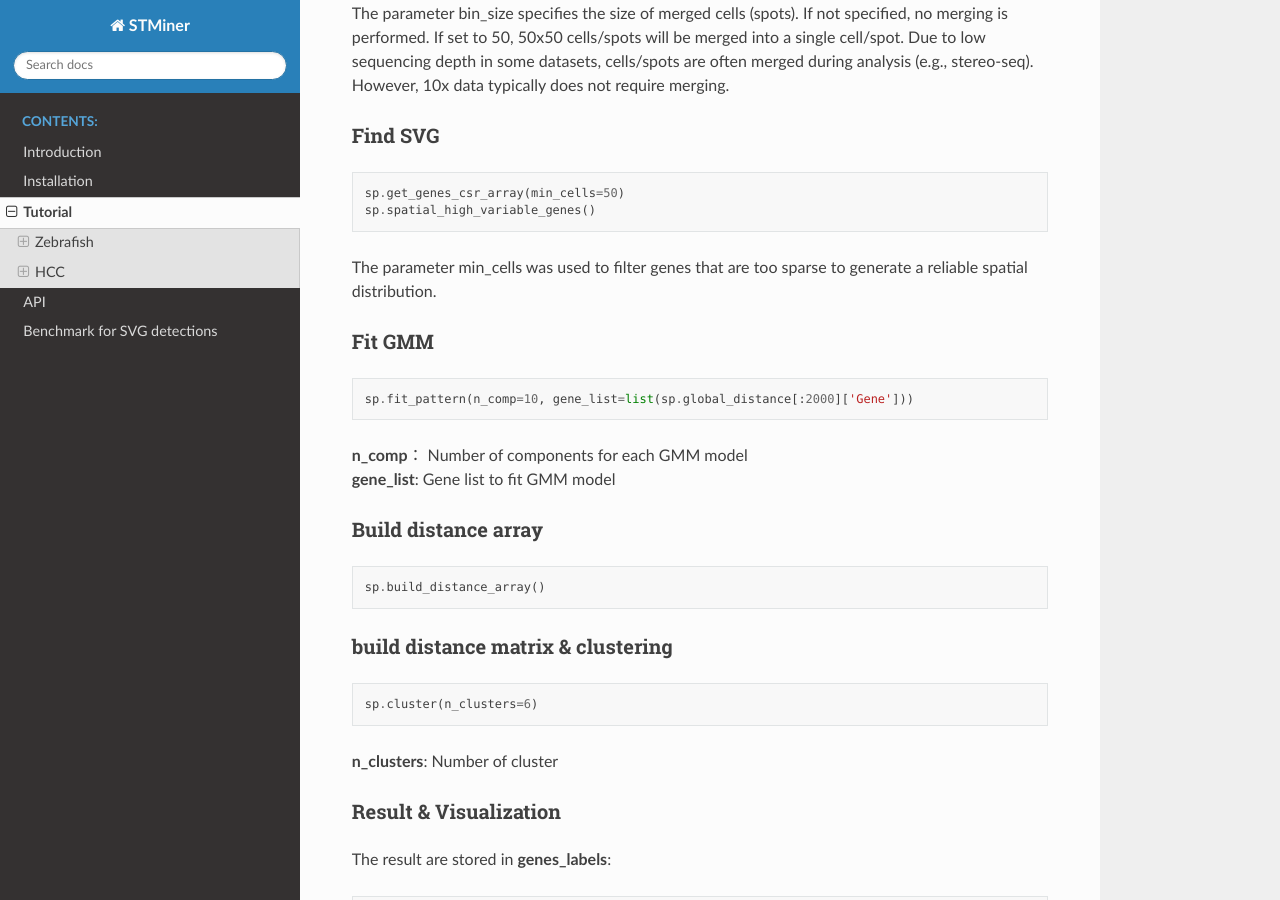
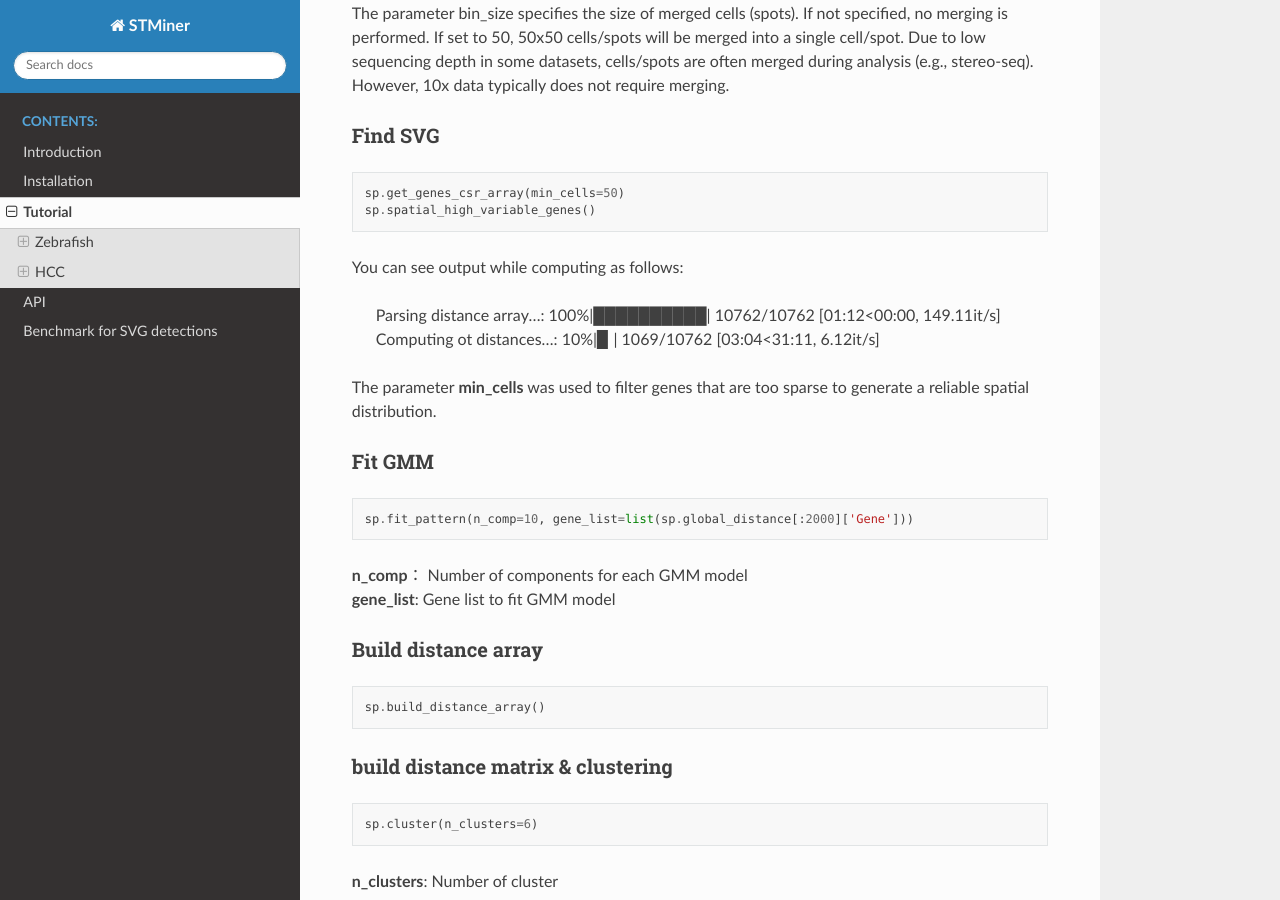
Before and after one commit to PSSUN/STMinerDoc, a Sphinx documentation site: the page built from source/Tutorial/Tutorial.md, in a window 1280 px wide and 900 px high, scrolled down 481 px. Built offline with Sphinx 7.4.7 and the Read the Docs theme 2.0.0, drawn with Linux system fonts in a browser that asks for light colours.

Commit message:
Update Tutorial.md

````diff
--- a/source/Tutorial/Tutorial.md
+++ b/source/Tutorial/Tutorial.md
@@ -25,7 +25,11 @@ sp.get_genes_csr_array(min_cells=50)
 sp.spatial_high_variable_genes()
 ```
 
-The parameter min_cells was used to filter genes that are too sparse to generate a reliable spatial distribution.
+You can see output while computing as follows:
+> Parsing distance array...: 100%|██████████| 10762/10762 [01:12<00:00, 149.11it/s]
+> Computing ot distances...:  10%|▉         | 1069/10762 [03:04<31:11,  6.12it/s]
+
+The parameter **min_cells** was used to filter genes that are too sparse to generate a reliable spatial distribution.
 
 ### Fit GMM
 
````
